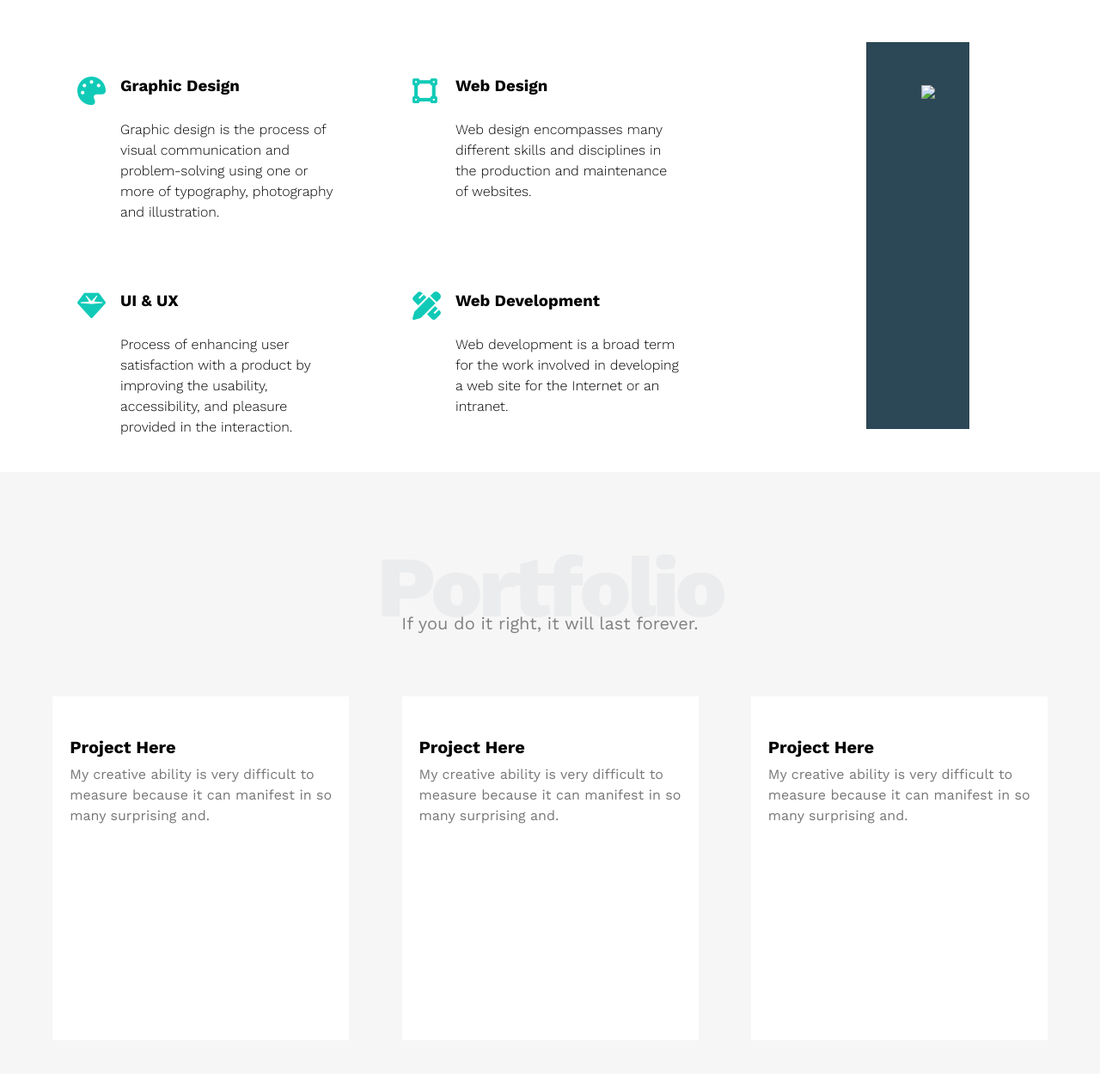
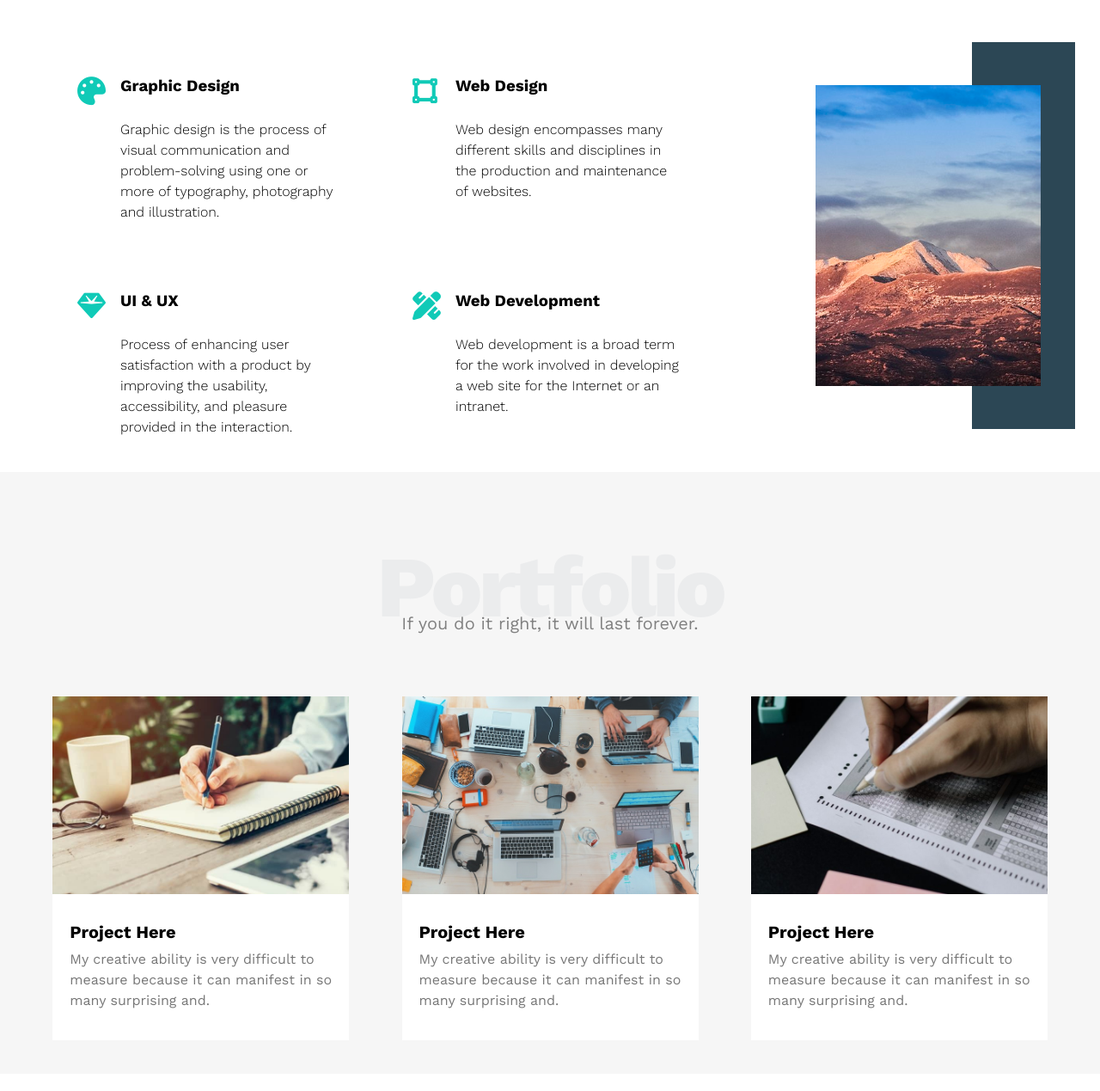
Before and after one commit to billelbayou/HTML_And_CSS_Template_One, a plain HTML site: page index.html in a window 1280 px wide. Shown: the part 1351-2620 px from the top of the page at 86% size. Drawn offline with nearby package versions, Linux system fonts and the light colour scheme; files that its build step writes are made by us from their sources.

Commit message:
Fixed the prob

```diff
--- a/css/style.css
+++ b/css/style.css
@@ -106,7 +106,7 @@ header .list:hover .flech{
 
 /* -------------------------------------- */
 .landing {
-    background-image: url(landing.jpg);
+    background-image: url(../images/landing.jpg);
     background-size: cover;
     height: calc(100vh - 60px);
     position: relative;
--- a/index.html
+++ b/index.html
@@ -3,7 +3,7 @@
 <head>
     <meta charset="UTF-8">
     <meta name="viewport" content="width=device-width, initial-scale=1.0">
-    <link rel="stylesheet" href="style.css">
+    <link rel="stylesheet" href="css/style.css">
     <link rel="preconnect" href="https://fonts.googleapis.com">
     <link rel="preconnect" href="https://fonts.gstatic.com" crossorigin>
     <link href="https://fonts.googleapis.com/css2?family=Work+Sans:wght@100;200;300;400;500;600;700;800&display=swap" rel="stylesheet">
@@ -13,7 +13,7 @@
 <body>
     <header>
         <div class="logo">
-            <img src="logo.png" alt="">
+            <img src="images/logo.png" alt="">
         </div>
         <div class="list">
             <div class="bars">
@@ -59,7 +59,7 @@
             <p>Don't be busy, be productive</p>
         </div>
         <div class="img">
-            <img src="services.jpg">
+            <img src="images/services.jpg">
         </div>
         <div class="services-content">
             <div class="srv1">
@@ -91,21 +91,21 @@
         </div>
         <div class="menu">
             <div class="col">
-                <img src="portfolio-1.jpg" alt="">
+                <img src="images/portfolio-1.jpg" alt="">
                 <div class="text">
                     <h4>Project Here</h4>
                     <p>My creative ability is very difficult to measure because it can manifest in so many surprising and.</p>
                 </div>
             </div>
             <div class="col">
-                <img src="portfolio-2.jpg" alt="">
+                <img src="images/portfolio-2.jpg" alt="">
                 <div class="text">
                     <h4>Project Here</h4>
                     <p>My creative ability is very difficult to measure because it can manifest in so many surprising and.</p>
                 </div>
             </div>
             <div class="col">
-                <img src="portfolio-3.jpg" alt="">
+                <img src="images/portfolio-3.jpg" alt="">
                 <div class="text">
                     <h4>Project Here</h4>
                     <p>My creative ability is very difficult to measure because it can manifest in so many surprising and.</p>
@@ -120,7 +120,7 @@
         </div>
         <div class="dagdoug">
             <div class="image">
-                <img src="about.jpg" alt="">
+                <img src="images/about.jpg" alt="">
             </div>
             <div class="par">
                 <b>Lorem ipsum dolor sit amet consectetur adipisicing elit. Nihil nemo neque voluptate tempora velit cum non, fuga vitae architecto delectus sed maxime rerum impedit aliquam obcaecati, aut excepturi iusto laudantium!</b>
```
